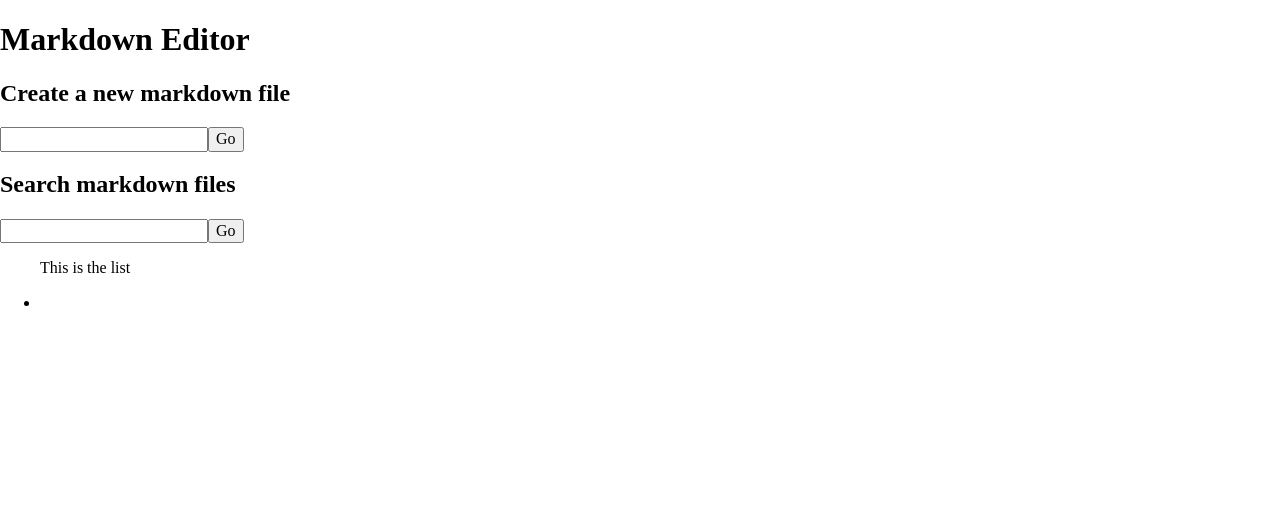
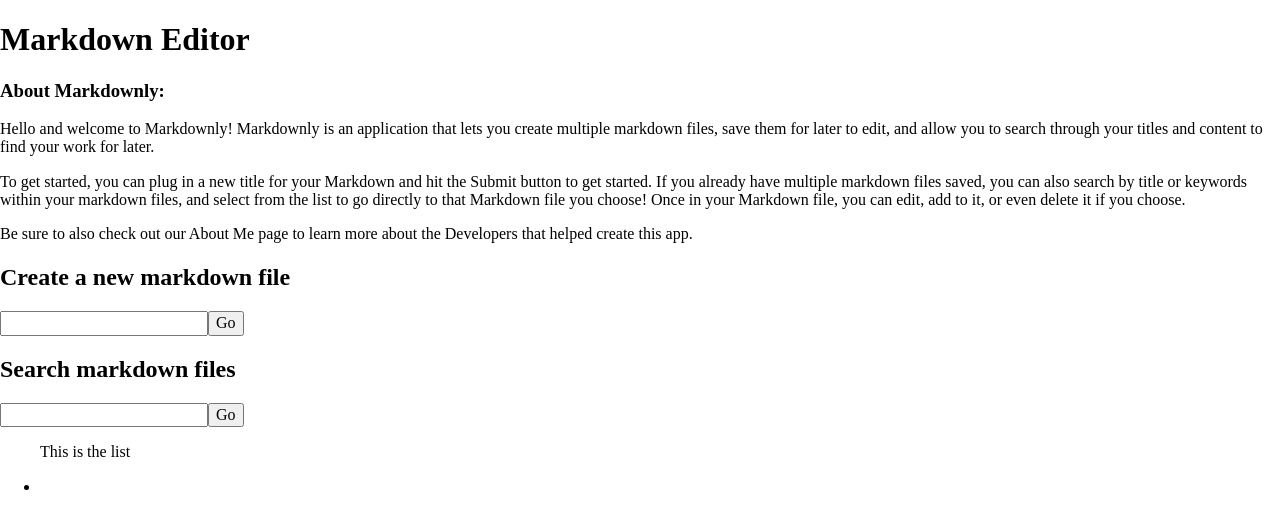
Before and after one commit to smooto/markdownly-lab, a React app: page / in a window 1280 px wide. Shown: the top 528 px of the page. Built offline with nearby package versions, Linux system fonts and the light colour scheme.

Commit message:
adding the landing page text

```diff
--- a/src/containers/landingpage/LandingPage.jsx
+++ b/src/containers/landingpage/LandingPage.jsx
@@ -6,6 +6,10 @@
 const LandingPage = () => {
   return (
     <>
+      <h3>About Markdownly:</h3>
+      <p>Hello and welcome to Markdownly! Markdownly is an application that lets you create multiple markdown files, save them for later to edit, and allow you to search through your titles and content to find your work for later.</p>
+      <p>To get started, you can plug in a new title for your Markdown and hit the Submit button to get started. If you already have multiple markdown files saved, you can also search by title or keywords within your markdown files, and select from the list to go directly to that Markdown file you choose! Once in your Markdown file, you can edit, add to it, or even delete it if you choose.</p>
+      <p>Be sure to also check out our About Me page to learn more about the Developers that helped create this app.</p>
       <CreateNew />
       <SearchFiles />
       <List />
```
